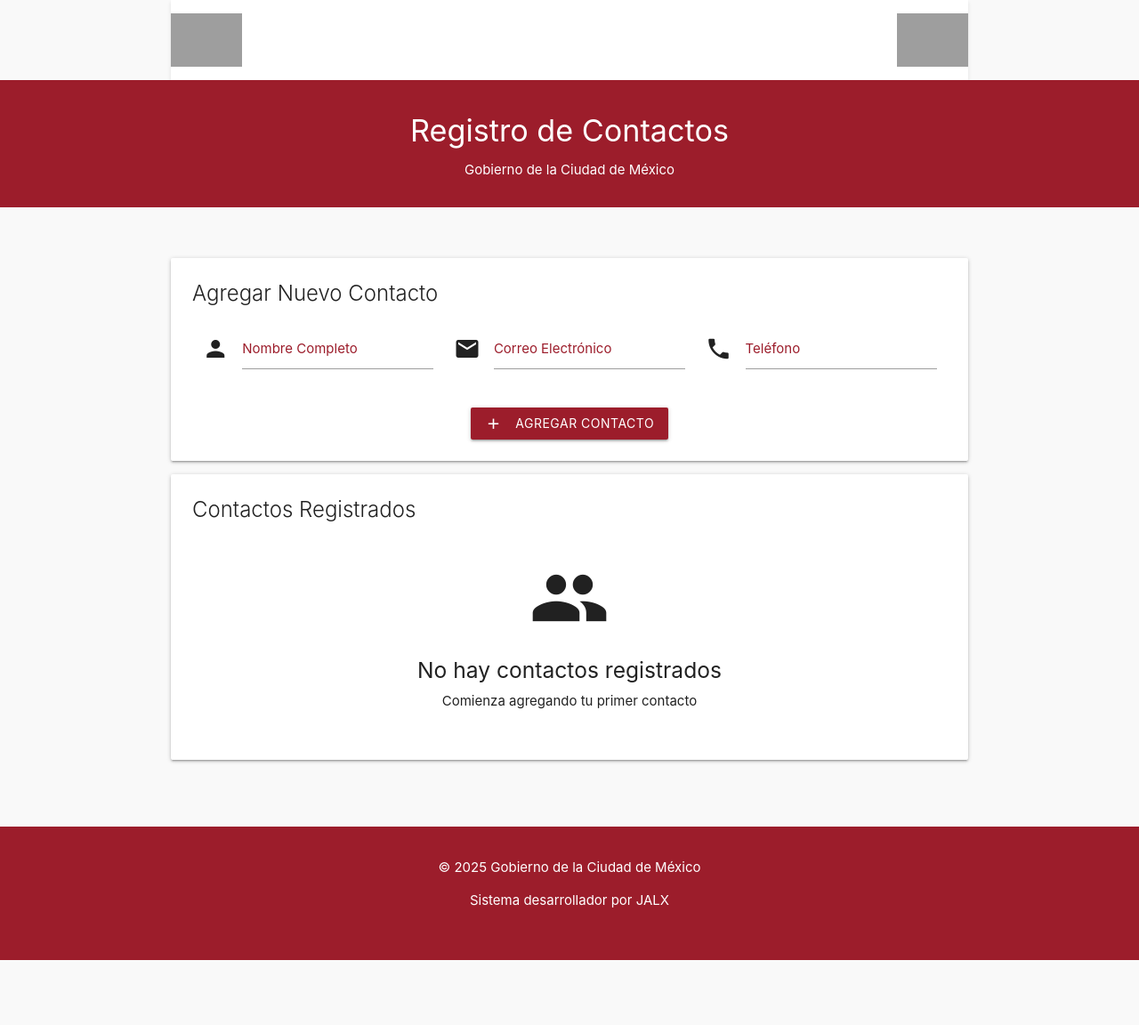
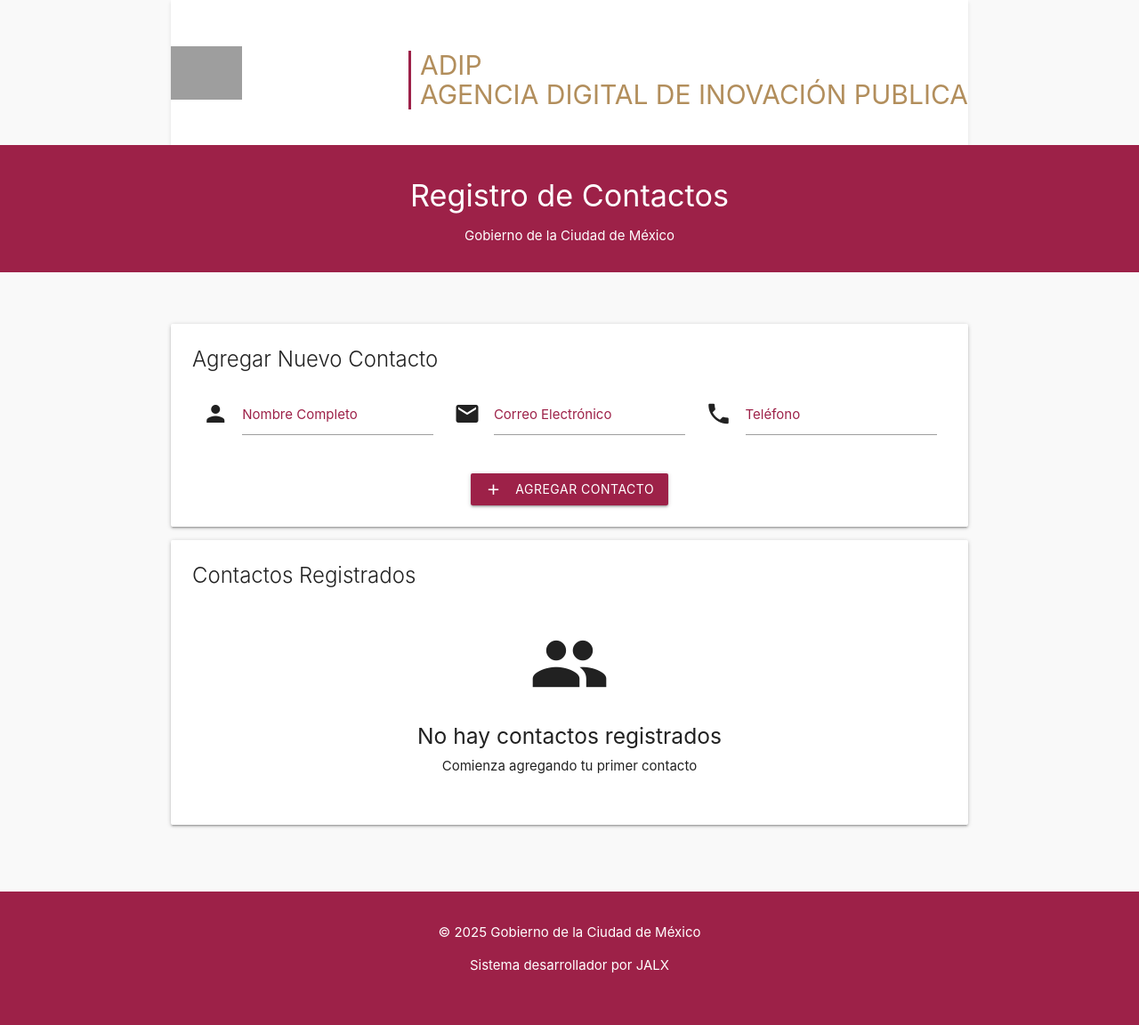
Before and after one commit to jordyaq/Gestor_Flask, a Flask app: page / in a window 1280 px wide. Shown: the whole page at 89% size. Before the commit the page ends 1079 px from the top, so only its background shows below. Run offline with Flask 3, Linux system fonts and the light colour scheme; data that the repository does not hold is empty; some libraries are stand-ins or nearby versions; grey boxes are pictures that could not be loaded.

Commit message:
Ya con colores institucionales y logo

```diff
--- a/app.py
+++ b/app.py
@@ -3,11 +3,11 @@ import psycopg2
 
 app = Flask(__name__)
 
-# Configuración de PostgreSQL - ¡MODIFICA CON TUS CREDENCIALES!
+# Configuración de PostgreSQL
 DB_CONFIG = {
     "dbname": "jcf_db",
     "user": "alx",
-    "password": "1234",  # Cambiar por tu contraseña real
+    "password": "1234",  # Cambiar contraseña
     "host": "localhost",
     "port": "5432"
 }
--- a/templates/index.html
+++ b/templates/index.html
@@ -10,10 +10,17 @@
     <link href="https://fonts.googleapis.com/icon?family=Material+Icons" rel="stylesheet">
     <style>
         :root {
-            --color-primary: #9c1d2b;
-            --color-secondary: #7a1622;
+            --color-primary: #9d2148;
+            --color-secondary: #b28e5c;
             --color-accent: #c1272d;
             --color-light: #f5e6e8;
+        }
+
+        h1 {
+            color: #b28e5c;
+            font-size: 2rem;
+            padding: 0 0 0 10px;
+            border-left: #9d2148 3px solid;
         }
 
         body {
@@ -103,8 +110,11 @@
 
     <header>
         <div class="header-logo container">
-            <img src="logo1.png" alt="Logo CDMX" class="logo-img">
-            <img src="logo2.png" alt="Logo Gobierno" class="logo-img">
+            <img src="https://www.cdmx.gob.mx/resources/img/expediente/ic-adip-header-nl.svg" alt="Logo CDMX" class="logo-img">
+            <h1>
+                ADIP <br>
+                AGENCIA DIGITAL DE INOVACIÓN PUBLICA
+            </h1>
         </div>
         <div class="brand-header center">
             <h4>Registro de Contactos</h4>
```
